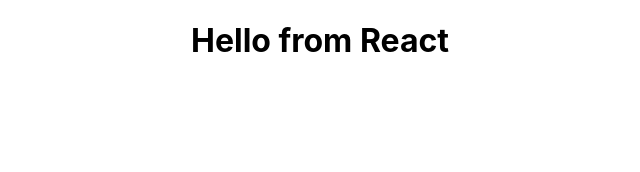
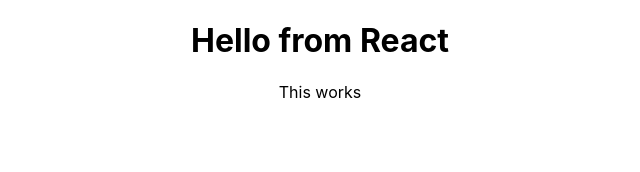
Before and after one commit to hawrot/react, a React (Create React App) app: page / in a window 1280 px wide. Shown: the top 172 px of the page, without its empty margins (320-960 px from the left). Built offline with nearby package versions, Linux system fonts and the light colour scheme.

Commit message:
Add Person component

```diff
--- a/src/App.js
+++ b/src/App.js
@@ -4,8 +4,8 @@
 function App() {
   return (
     <div className="App">
-
-    <h1> Hello from React</h1>
+      <h1> Hello from React</h1>
+        <p>This works</p>
     </div>
   );
 }
```
Also changed, not shown: src/Person/Person.js (added).
